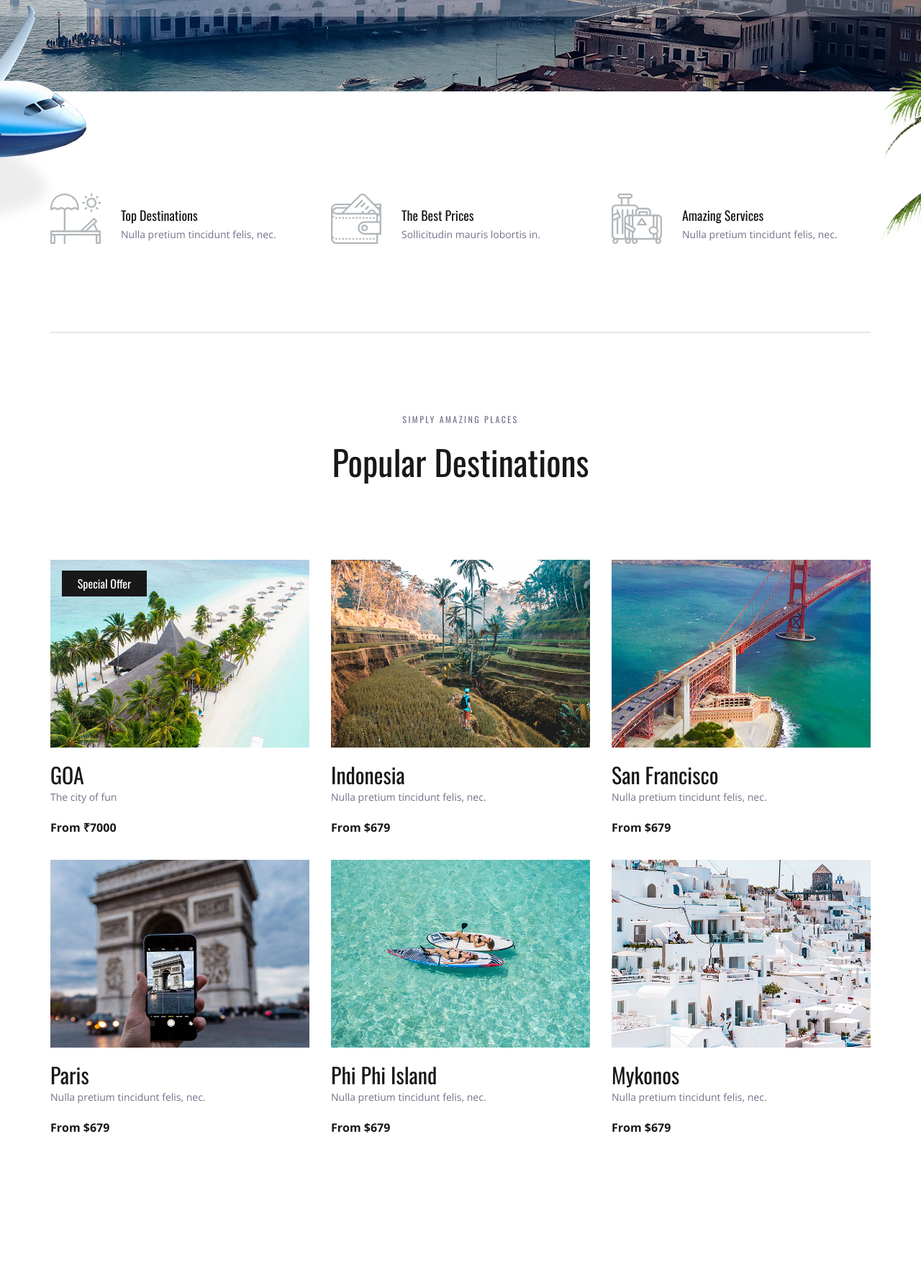
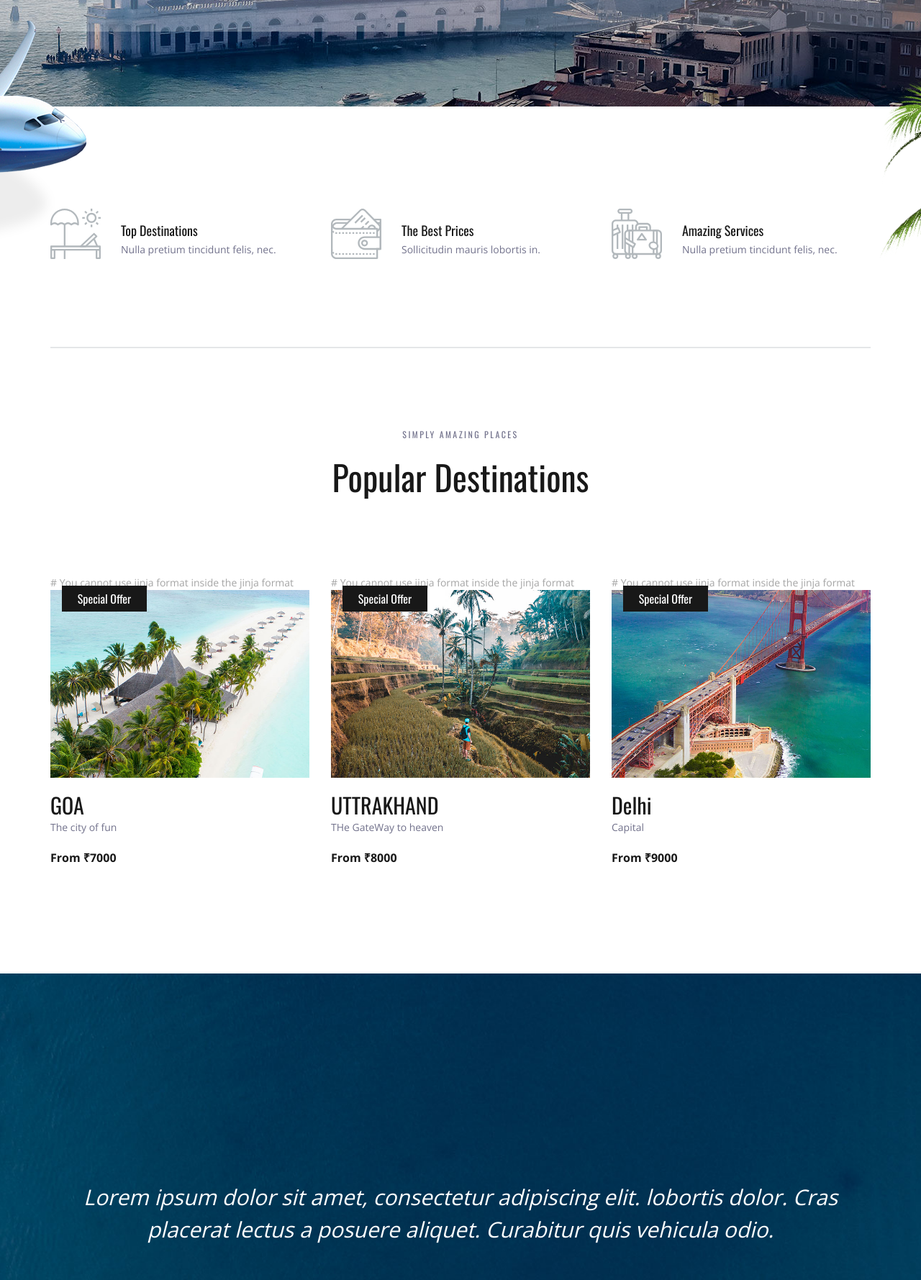
Before and after one commit to Manishyadav514/Django-Website-Stupor-Shop, a Django app: page / in a window 1280 px wide. Shown: the part 707-2486 px from the top of the page at 72% size. Run offline with Django 3.2, Linux system fonts and the light colour scheme; some libraries are stand-ins or nearby versions.

Commit message:
For Loop to make the option dynamic and modular.

```diff
--- a/Templates/index.html
+++ b/Templates/index.html
@@ -1,4 +1,6 @@
 {% load static %}
+#To tackle the problem of jinja format inside the jinja format.
+{% static "images" as baseUrls %}
 <!DOCTYPE html>
 <html lang="en">
 <head>
@@ -233,6 +235,7 @@
 			</div>
 		</div>
 	</div>
+
 	<!-- Destinations -->
 	<div class="destinations" id="destinations">
 		<div class="container">
@@ -246,78 +249,22 @@
 				<div class="col">
 					<div class="destinations_container item_grid">
 
+						{% for dest in dests %}
 						<!-- Destination -->
 						<div class="destination item">
 							<div class="destination_image">
-								<img src="{% static 'images/destination_1.jpg' %}" alt="">
+								# You cannot use jinja format inside the jinja format
+								<img src="{{baseUrls}}/{{dest.img}}" alt="">
 								<div class="spec_offer text-center"><a href="#">Special Offer</a></div>
 							</div>
 							<div class="destination_content">
-								<div class="destination_title"><a href="destinations.html">{{dest1.name}}</a></div>
-								<div class="destination_subtitle"><p>{{dest1.desc}}</p></div>
-								<div class="destination_price">From ₹{{dest1.price}}</div>
+								<div class="destination_title"><a href="destinations.html">{{dest.name}}</a></div>
+								<div class="destination_subtitle"><p>{{dest.desc}}</p></div>
+								<div class="destination_price">From ₹{{dest.price}}</div>
 							</div>
 						</div>
 
-						<!-- Destination -->
-						<div class="destination item">
-							<div class="destination_image">
-								<img src="{% static 'images/destination_2.jpg' %}" alt="">
-							</div>
-							<div class="destination_content">
-								<div class="destination_title"><a href="destinations.html">Indonesia</a></div>
-								<div class="destination_subtitle"><p>Nulla pretium tincidunt felis, nec.</p></div>
-								<div class="destination_price">From $679</div>
-							</div>
-						</div>
-
-						<!-- Destination -->
-						<div class="destination item">
-							<div class="destination_image">
-								<img src="{% static 'images/destination_3.jpg' %}" alt="">
-							</div>
-							<div class="destination_content">
-								<div class="destination_title"><a href="destinations.html">San Francisco</a></div>
-								<div class="destination_subtitle"><p>Nulla pretium tincidunt felis, nec.</p></div>
-								<div class="destination_price">From $679</div>
-							</div>
-						</div>
-
-						<!-- Destination -->
-						<div class="destination item">
-							<div class="destination_image">
-								<img src="{% static 'images/destination_4.jpg' %}" alt="">
-							</div>
-							<div class="destination_content">
-								<div class="destination_title"><a href="destinations.html">Paris</a></div>
-								<div class="destination_subtitle"><p>Nulla pretium tincidunt felis, nec.</p></div>
-								<div class="destination_price">From $679</div>
-							</div>
-						</div>
-
-						<!-- Destination -->
-						<div class="destination item">
-							<div class="destination_image">
-								<img src="{% static 'images/destination_5.jpg' %}" alt="">
-							</div>
-							<div class="destination_content">
-								<div class="destination_title"><a href="destinations.html">Phi Phi Island</a></div>
-								<div class="destination_subtitle"><p>Nulla pretium tincidunt felis, nec.</p></div>
-								<div class="destination_price">From $679</div>
-							</div>
-						</div>
-
-						<!-- Destination -->
-						<div class="destination item">
-							<div class="destination_image">
-								<img src="{% static 'images/destination_6.jpg' %}" alt="">
-							</div>
-							<div class="destination_content">
-								<div class="destination_title"><a href="destinations.html">Mykonos</a></div>
-								<div class="destination_subtitle"><p>Nulla pretium tincidunt felis, nec.</p></div>
-								<div class="destination_price">From $679</div>
-							</div>
-						</div>
+						{% endfor %}
 
 					</div>
 				</div>
--- a/safarnama/views.py
+++ b/safarnama/views.py
@@ -10,4 +10,18 @@ def index(request):
     dest1.price=7000
     dest1.img="destination_1.jpg"
 
-    return render(request, "index.html", {'dest1': dest1 })
+    dest2= Destination()
+    dest2.name="UTTRAKHAND"
+    dest2.desc="THe GateWay to heaven"
+    dest2.price=8000
+    dest2.img="destination_2.jpg"
+
+    dest3= Destination()
+    dest3.name="Delhi"
+    dest3.desc="Capital"
+    dest3.price=9000
+    dest3.img="destination_3.jpg"
+
+    dests=[dest1, dest2, dest3]
+
+    return render(request, "index.html", {'dests': dests })
```
